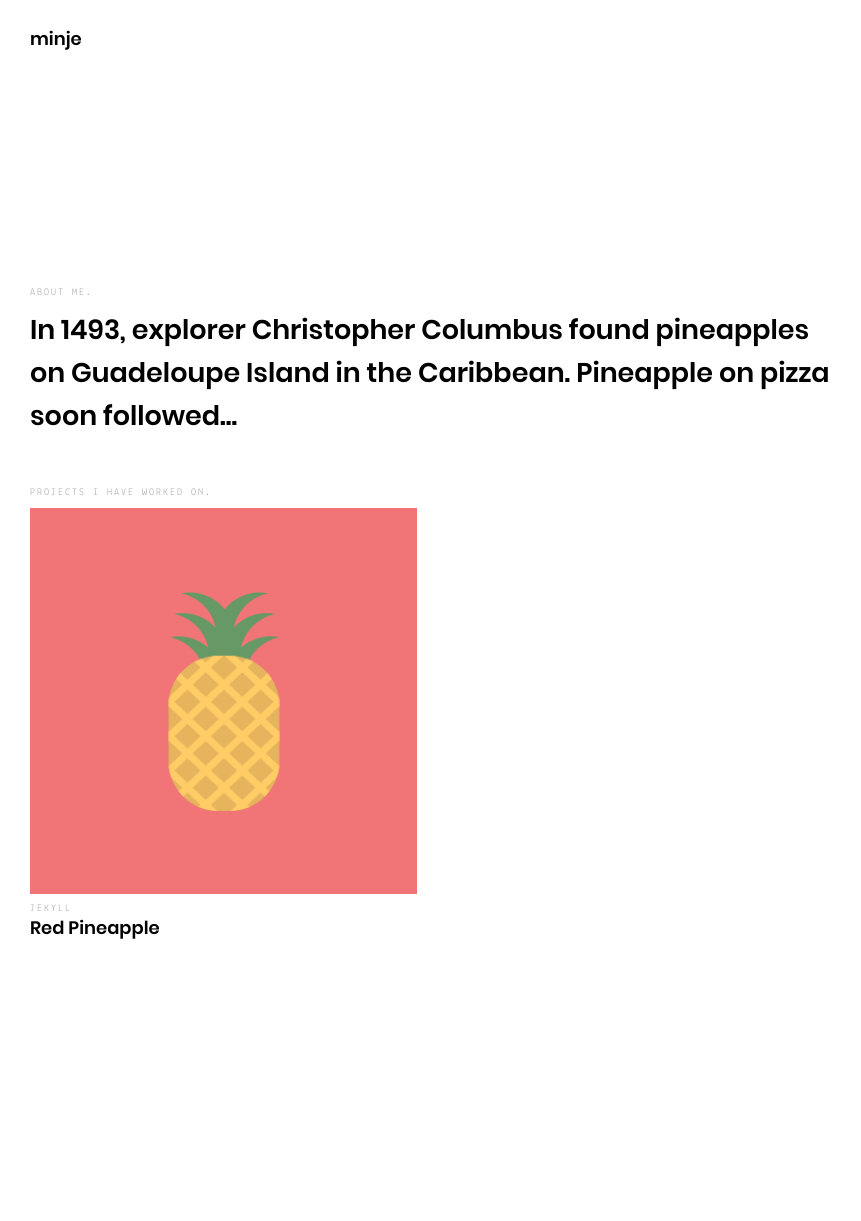
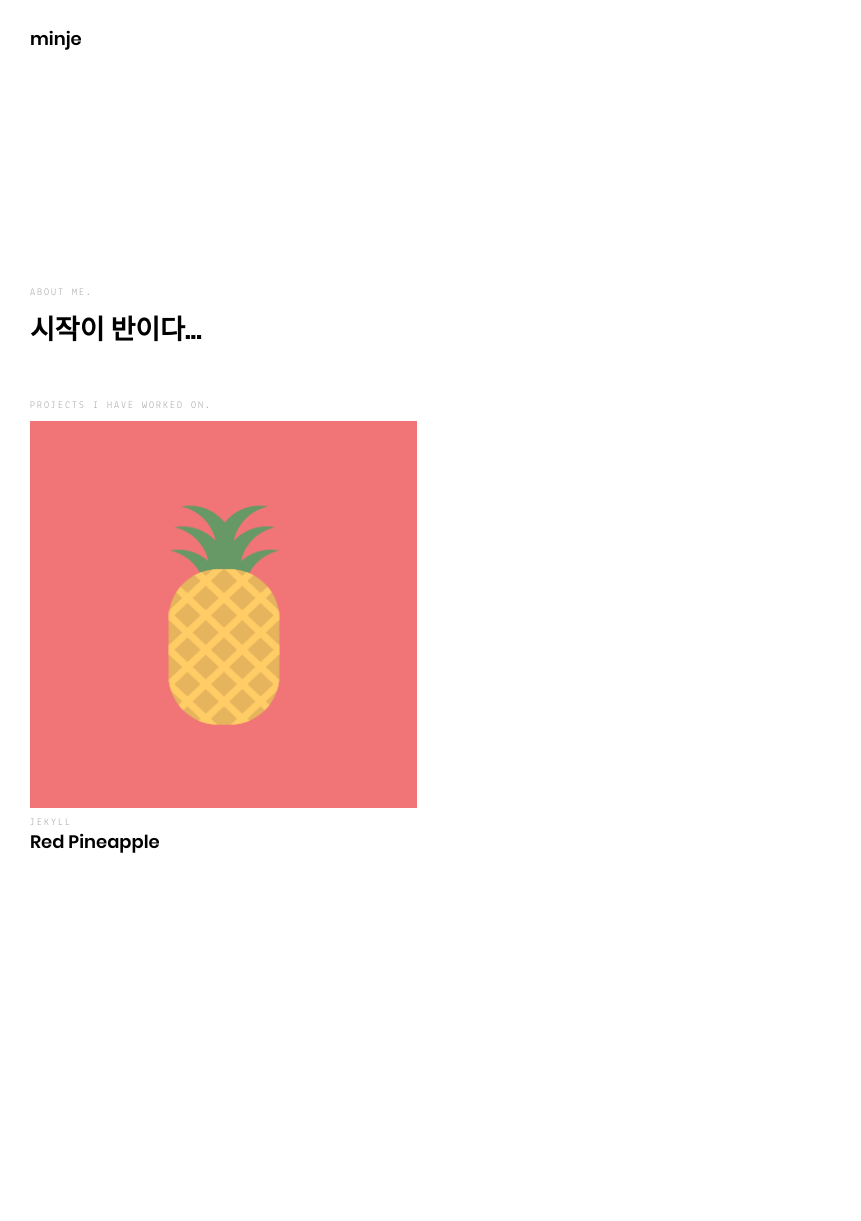
Before and after one commit to MINJE-98/MINJE-98.github.io, a Jekyll site: the page built from index.html, in a window 1280 px wide. Shown: the whole page, without its empty margins (0-861 px from the left). Built offline with Jekyll 4.4.1, drawn with Linux system fonts in a browser that asks for light colours; after the commit the page ends 1135 px from its top, so only the background shows below that.

Commit message:
edit description, ketwords

```diff
--- a/_config.yml
+++ b/_config.yml
@@ -1,8 +1,8 @@
 # User config
 author: "minje"
 tagline: "Pineapple Certfied Jekyll Theme"
-description: "In 1493, explorer Christopher Columbus found pineapples on Guadeloupe Island in the Caribbean. Pineapple on pizza soon followed..."
-keywords: "Pineapple, Pineapple Pizza, Pineapple House"
+description: "시작이 반이다..."
+keywords: "TypeScript, BlockChain"
 email: "minje9801@gmail.com"
 linkedin: "https://www.linkedin.com/"
 twitter: "https://twitter.com/"
```
Also changed, not shown: 2 other files.
